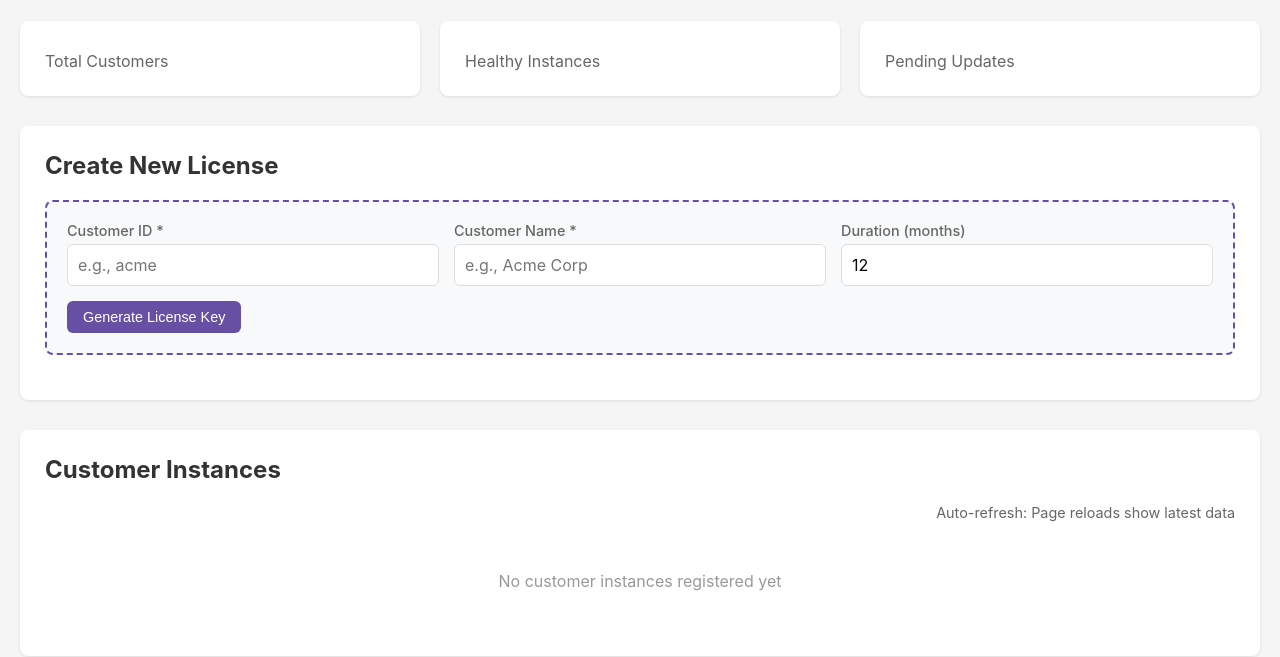
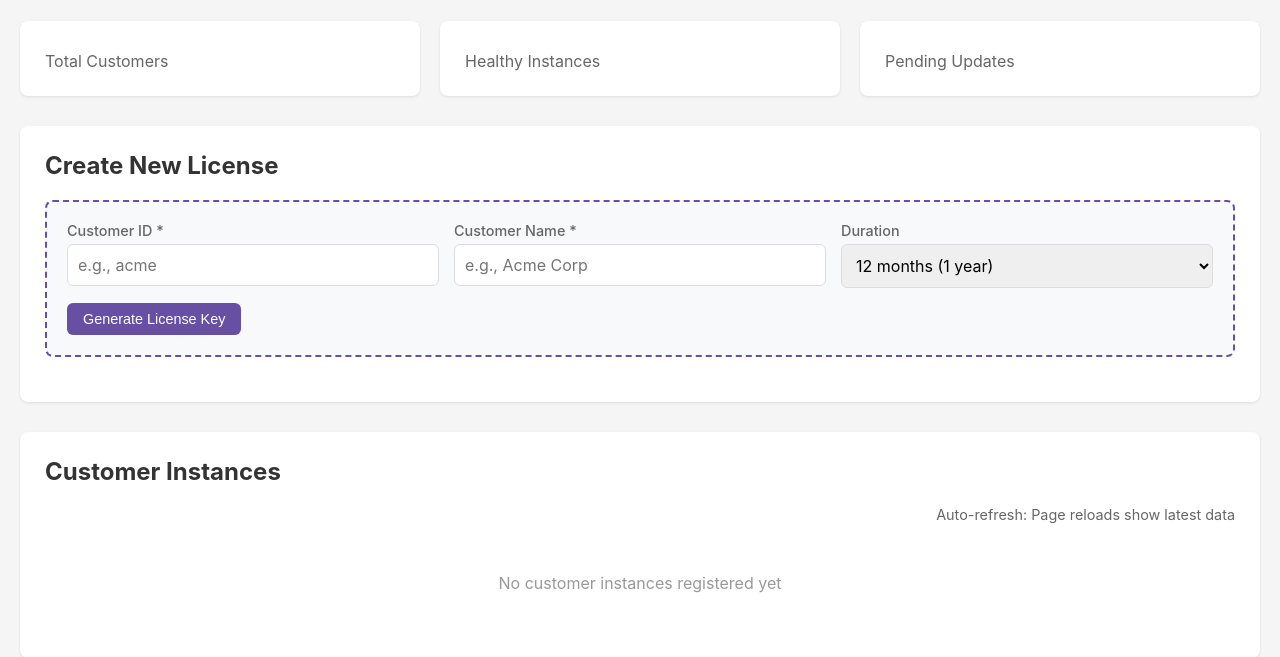
Before and after one commit to Parvj26/hushlane-central-api, a FastAPI app: template templates/admin_dashboard.html in a window 1280 px wide. Shown: the part 139-796 px from the top of the page. Run offline with FastAPI, Linux system fonts and the light colour scheme; the template is opened without the code that fills it, so the values that code supplies are empty.

Commit message:
Enable license validation and add lifetime option
- Enable LICENSE_VALIDATION_ENABLED=true in backend template
- Add lifetime license option (0 months = never expires)
- Change duration from number input to dropdown
- Support null/None for months to indicate lifetime
- Add Optional type hint for months parameter
- Licenses will now actually expire when duration ends

```diff
--- a/main.py
+++ b/main.py
@@ -8,6 +8,7 @@ from fastapi.templating import Jinja2Templates
 from fastapi.security import HTTPBasic, HTTPBasicCredentials
 from pydantic import BaseModel
 from datetime import datetime
+from typing import Optional
 import secrets
 import aiosqlite
 import os
@@ -45,7 +46,7 @@ class LicenseCreate(BaseModel):
     customer_id: str
     customer_name: str
     plan: str = "standard"
-    months: int = 12  # None for lifetime
+    months: Optional[int] = 12  # None/null for lifetime license
 
 
 async def init_db():
--- a/templates/admin_dashboard.html
+++ b/templates/admin_dashboard.html
@@ -351,8 +351,13 @@
                         <input type="text" id="customerName" required placeholder="e.g., Acme Corp">
                     </div>
                     <div class="form-group">
-                        <label>Duration (months)</label>
-                        <input type="number" id="months" value="12" min="1" max="120">
+                        <label>Duration</label>
+                        <select id="months">
+                            <option value="12">12 months (1 year)</option>
+                            <option value="24">24 months (2 years)</option>
+                            <option value="36">36 months (3 years)</option>
+                            <option value="0">Lifetime (never expires)</option>
+                        </select>
                         <input type="hidden" id="plan" value="standard">
                     </div>
                 </div>
@@ -485,7 +490,8 @@
             const customerId = document.getElementById('customerId').value;
             const customerName = document.getElementById('customerName').value;
             const plan = document.getElementById('plan').value;
-            const months = parseInt(document.getElementById('months').value);
+            const monthsValue = parseInt(document.getElementById('months').value);
+            const months = monthsValue === 0 ? null : monthsValue;  // null = lifetime
 
             try {
                 const response = await fetch('/licenses/create', {
```
